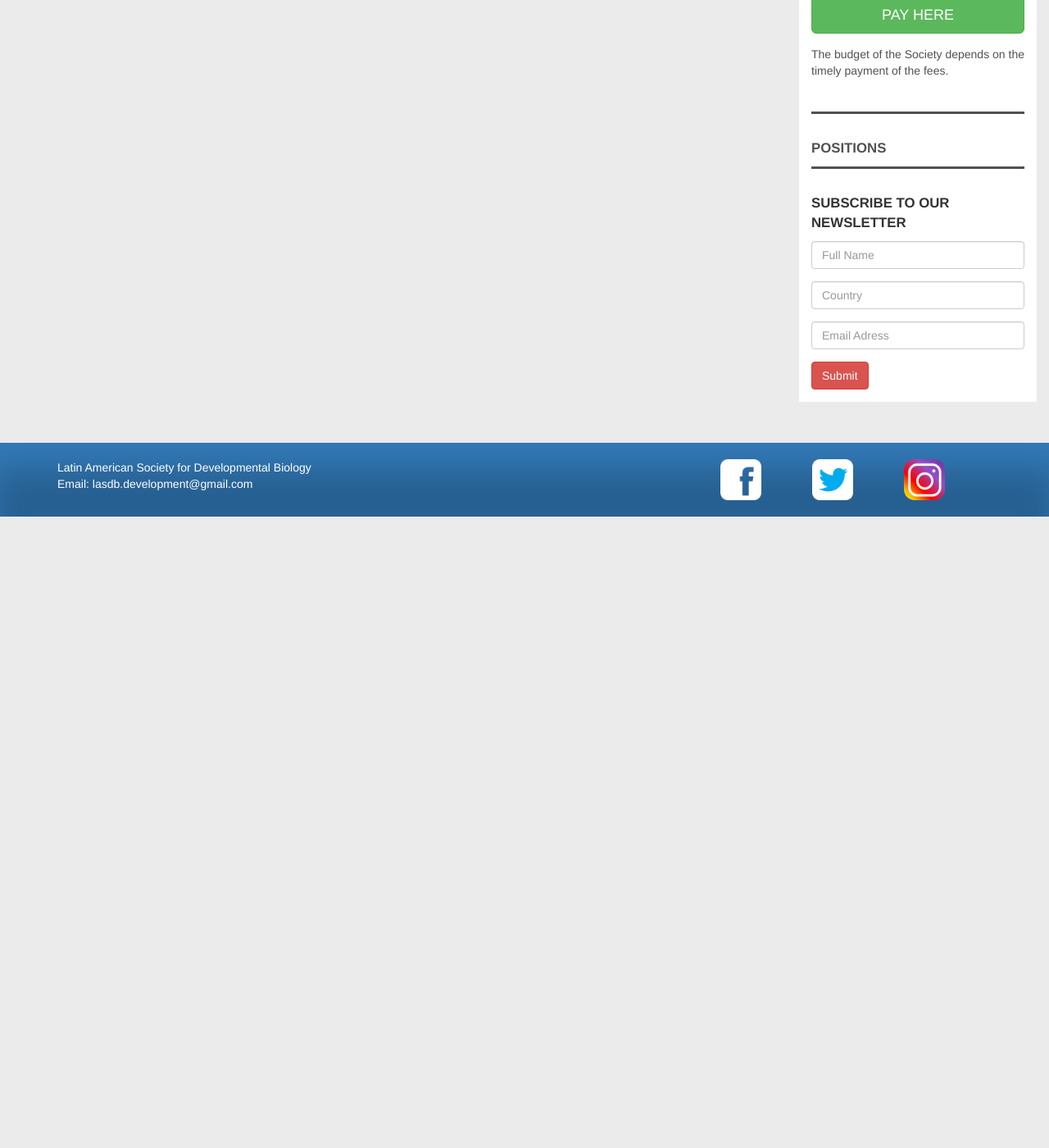
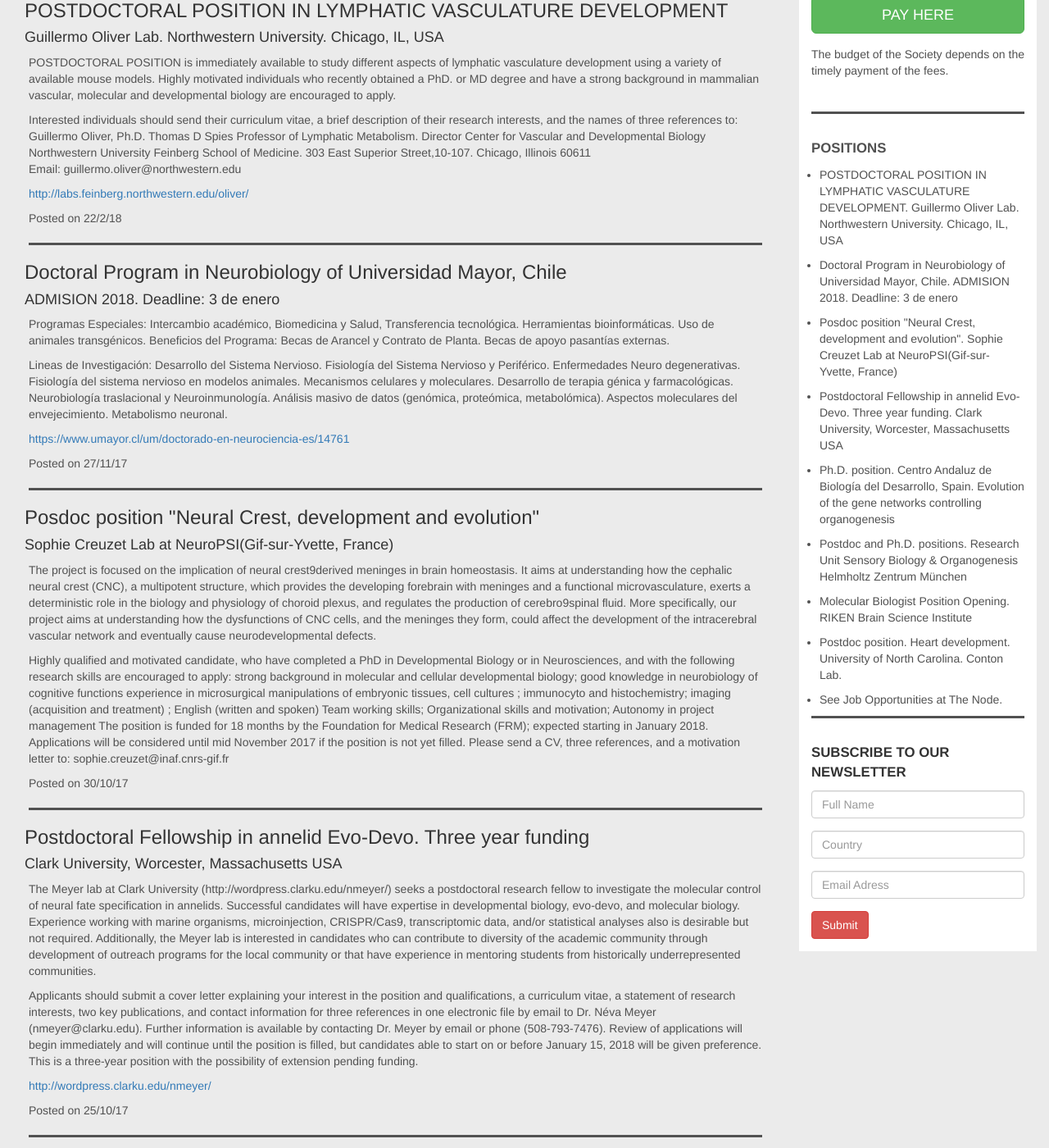
Before and after one commit to lasdb/lasdb.github.io, a Jekyll site: the page built from _posts/2000-01-01-jobs.markdown, in a window 1280 px wide and 1400 px high, scrolled down 318 px. Shown: the whole window at 82% size. Built offline with Jekyll 4.4.1, drawn with Linux system fonts in a browser that asks for light colours; nearby versions of some CDN libraries; our own code applies the rules of GitHub Pages for plain Markdown files; before the commit the page ends 948 px from its top, so only the background shows below that; some of the changed text lies outside the part shown.

Commit message:
Update 2000-01-01-jobs.markdown

```diff
--- a/_posts/2000-01-01-jobs.markdown
+++ b/_posts/2000-01-01-jobs.markdown
@@ -5,11 +5,10 @@
 categories: jobs
 permalink: /pages/jobs.html
 jobs:
-
   - title: 'POSTDOCTORAL POSITION IN LYMPHATIC VASCULATURE DEVELOPMENT'
     date: '22/2/18'
     subtitle: 'Guillermo Oliver Lab. Northwestern University. Chicago, IL, USA'
-    body: POSTDOCTORAL POSITION is immediately available to study different aspects of lymphatic
+    body: 'POSTDOCTORAL POSITION is immediately available to study different aspects of lymphatic
 vasculature development using a variety of available mouse models. Highly motivated
 individuals who recently obtained a PhD. or MD degree and have a strong background in
 mammalian vascular, molecular and developmental biology are encouraged to apply.'
@@ -20,7 +19,7 @@
 Email: guillermo.oliver@northwestern.edu'
     URL: 'http://labs.feinberg.northwestern.edu/oliver/'
 
-  - title: ' Doctoral Program in Neurobiology of Universidad Mayor, Chile'
+  - title: 'Doctoral Program in Neurobiology of Universidad Mayor, Chile'
     date: '27/11/17'
     subtitle: 'ADMISION 2018. Deadline: 3 de enero'
     body: 'Programas Especiales: Intercambio académico, Biomedicina y Salud, Transferencia tecnológica. Herramientas bioinformáticas. Uso de animales transgénicos.
```
